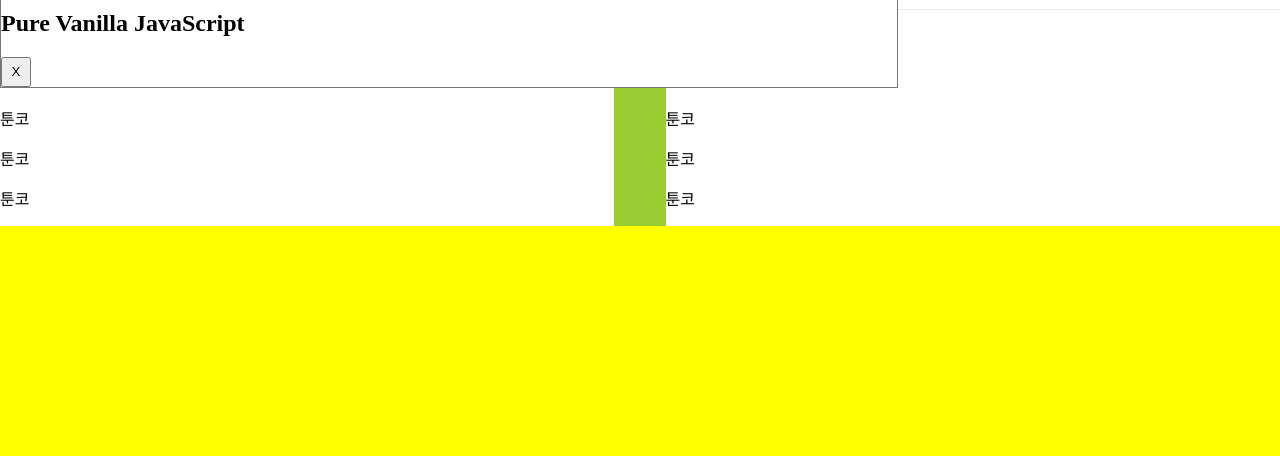
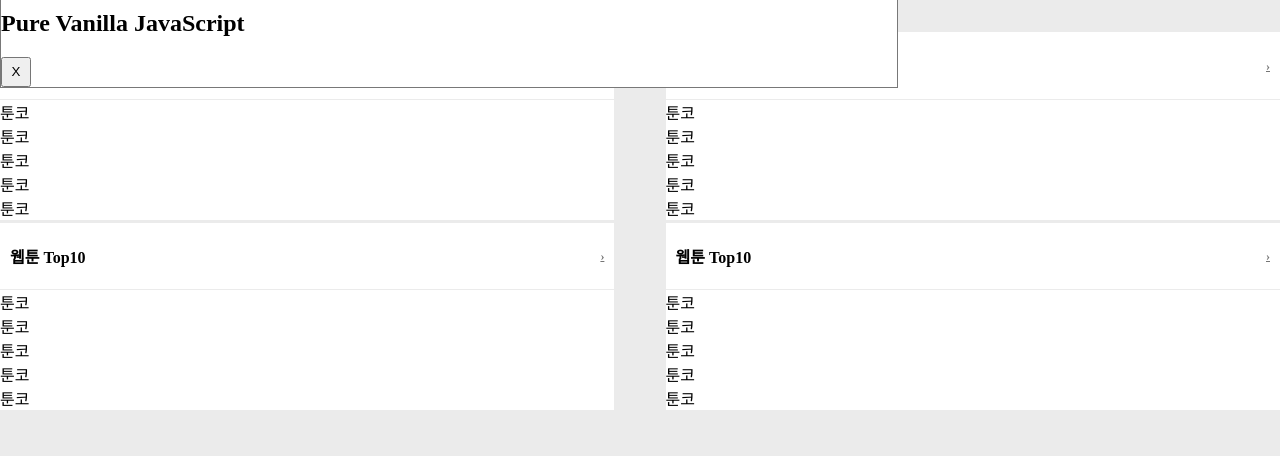
Before and after one commit to jhy87828/yugiyu, a website: page index.html in a window 1280 px wide. Shown: the part 344-800 px from the top of the page. Drawn offline with Linux system fonts and the light colour scheme; a web font is replaced by a local one.

Commit message:
first commit

```diff
--- a/index.html
+++ b/index.html
@@ -192,21 +192,23 @@
           </span>
 
           <li>
-            <p>툰코</p>
+            <a>툰코</a>
           </li>
           <li>
-            <p>툰코</p>
+            <a>툰코</a>
           </li>
           <li>
-            <p>툰코</p>
+            <a>툰코</a>
           </li>
           <li>
-            <p>툰코</p>
+            <a>툰코</a>
           </li>
           <li>
-            <p>툰코</p>
+            <a>툰코</a>
           </li>
         </ul>
+
+
           <ul>
             <span>
               <h3>웹툰 Top10 </h3>
@@ -216,21 +218,74 @@
             </span>
 
             <li>
-            <p>툰코</p>
+              <a>툰코</a>
             </li>
             <li>
-            <p>툰코</p>
+              <a>툰코</a>
             </li>
             <li>
-            <p>툰코</p>
+              <a>툰코</a>
             </li>
             <li>
-            <p>툰코</p>
+              <a>툰코</a>
             </li>
             <li>
-            <p>툰코</p>
+              <a>툰코</a>
             </li>
           </ul>
+
+          <ul>
+            <span>
+              <h3>웹툰 Top10 </h3>
+              <a href="#" class="next">
+                &rsaquo;
+              </a>
+            </span>
+
+            <li>
+              <a>툰코</a>
+            </li>
+            <li>
+              <a>툰코</a>
+            </li>
+            <li>
+              <a>툰코</a>
+            </li>
+            <li>
+              <a>툰코</a>
+            </li>
+            <li>
+              <a>툰코</a>
+            </li>
+          </ul>
+
+
+          <ul>
+            <span>
+              <h3>웹툰 Top10 </h3>
+              <a href="#" class="next">
+                &rsaquo;
+              </a>
+            </span>
+
+            <li>
+              <a>툰코</a>
+            </li>
+            <li>
+              <a>툰코</a>
+            </li>
+            <li>
+              <a>툰코</a>
+            </li>
+            <li>
+              <a>툰코</a>
+            </li>
+            <li>
+              <a>툰코</a>
+            </li>
+          </ul>
+
+
       </div>
 
     </main>
--- a/style/main.scss
+++ b/style/main.scss
@@ -5,9 +5,10 @@ main {
   align-items: center;
   div {
     width: 100%;
-    background: yellowgreen;
   }
-  .modal-container {
+  .advertise {
+    height: 60px;
+    border: 1px solid white;
   }
   .links {
     display: flex;
@@ -18,7 +19,7 @@ main {
       width: 48%;
       margin-top: 1%;
       list-style-type: none;
-      margin: 0;
+      margin: 0 0 3px 0;
       padding: 0;
       span {
         display: flex;
@@ -28,11 +29,11 @@ main {
         padding-inline: 10px;
         padding-block: 5px;
         h3 {
-          font-size: 12px;
+          font-size: 16px;
           font-weight: 800;
         }
         a {
-          font-size: 24px;
+          font-size: 12px;
           font-weight: 800;
           color: #757575;
         }
--- a/style/style.scss
+++ b/style/style.scss
@@ -12,7 +12,7 @@ html {
   display: flex;
 }
 body {
-  background: yellow;
+  background: #ebebeb;
   width: 100%;
   height: 100%;
   display: flex;
```
Also changed, not shown: style/style.css, 1 other file. Lines whose indentation alone changed are shown as unchanged.
